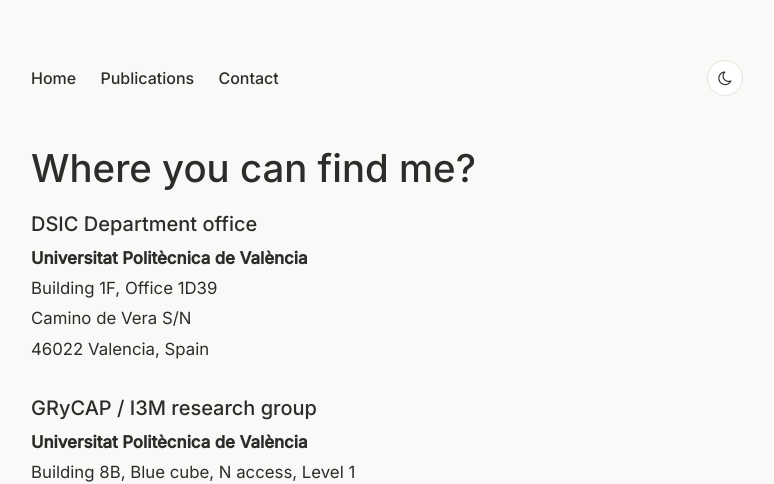
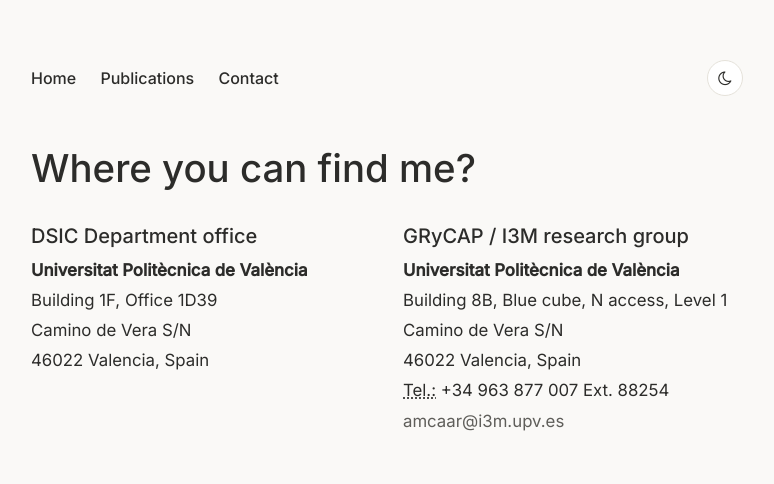
Before and after one commit to amcaar/amcaar.github.io, a Jekyll site: the page built from contact/index.html, in a window 1280 px wide. Shown: the top 484 px of the page, without its empty margins (253-1027 px from the left). Built offline with Jekyll 4.4.1, drawn with Linux system fonts in a browser that asks for light colours; some of the changed text lies outside the part shown; grey boxes are pictures that could not be loaded.

Commit message:
Enhance address layout and update map styling
Added styles for address-row and modified contact map styles.

```diff
--- a/css/pages.css
+++ b/css/pages.css
@@ -344,7 +344,14 @@
 	font-size: 1.05em;
 }
 
+.address-row {
+	display: flex;
+	gap: 32px;
+	flex-wrap: wrap;
+}
+
 .address-block {
+	flex: 1 1 240px;
 	margin-bottom: 32px;
 }
 
@@ -352,26 +359,12 @@
 	margin-bottom: 6px;
 }
 
-.contact address img.float {
-	width: 25%;
-}
-
-.map-embed {
-	position: relative;
+#contact-map {
 	width: 100%;
-	padding-top: 65%;
+	height: 400px;
+	border-radius: 8px;
 	margin: 24px 0 30px;
-	border-radius: 8px;
-	overflow: hidden;
-}
-
-.map-embed iframe {
-	position: absolute;
-	top: 0;
-	left: 0;
-	width: 100%;
-	height: 100%;
-	border: 0;
+	z-index: 0;
 }
 
 /* ============================
```
